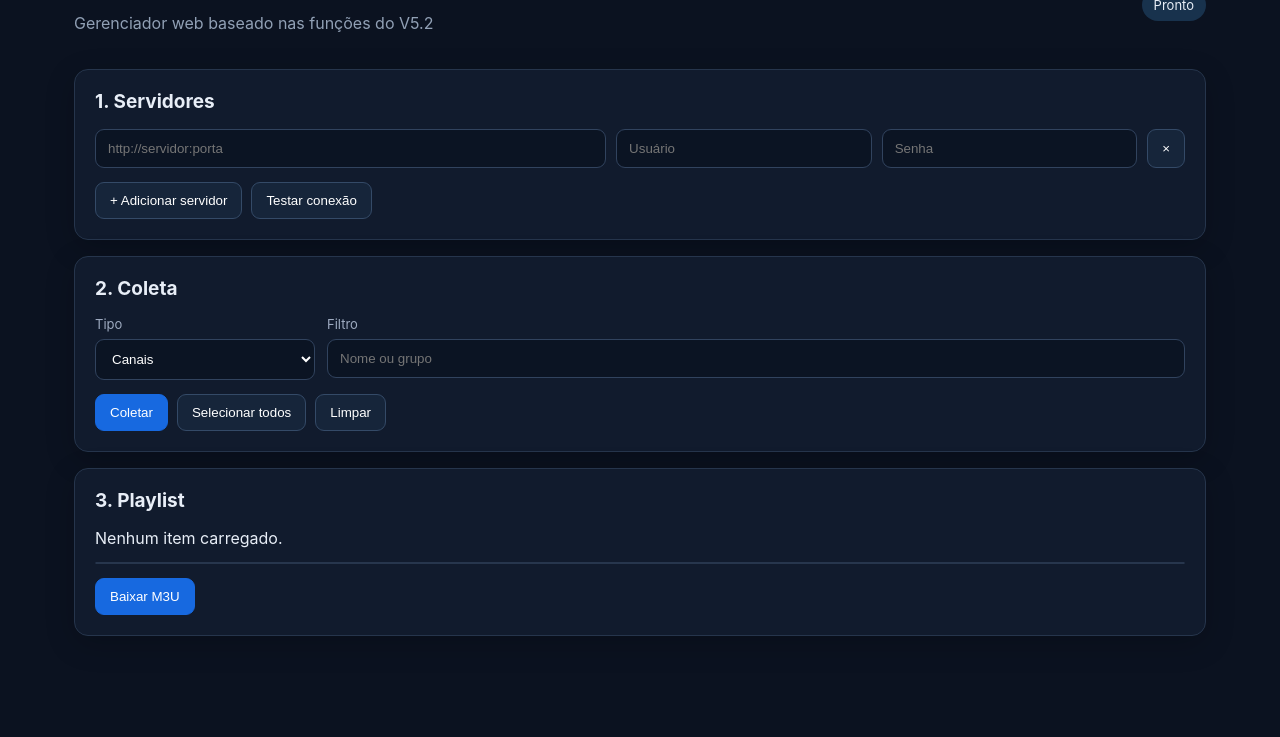
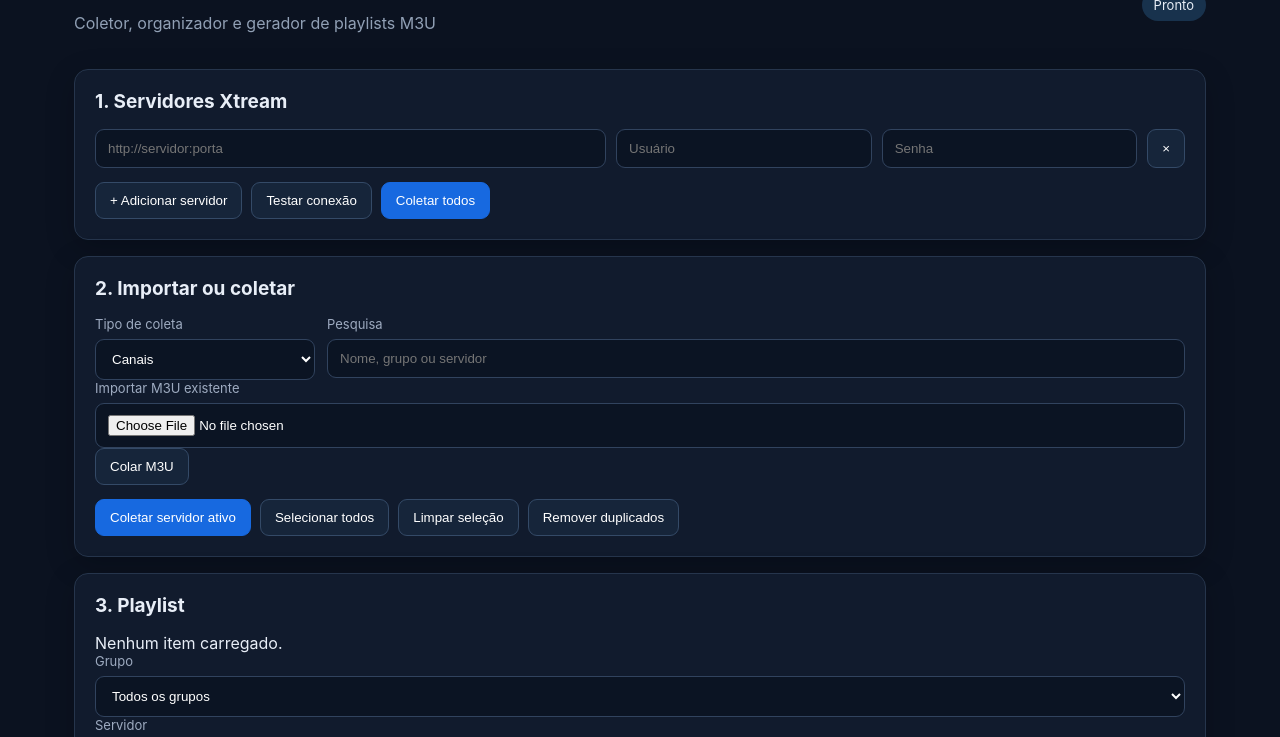
Before and after one commit to jpfm010/m3u-colleto, a website: page public/index.html in a window 1280 px wide. Shown: the part 63-800 px from the top of the page. Drawn offline with Linux system fonts and the light colour scheme.

Commit message:
feat: amplia painel com importacao e exportacao

```diff
--- a/public/index.html
+++ b/public/index.html
@@ -1,7 +1,25 @@
 <!doctype html>
-<html lang="pt-BR"><head><meta charset="utf-8"><meta name="viewport" content="width=device-width,initial-scale=1"><title>M3U Collector Web</title><link rel="stylesheet" href="/styles.css"></head>
-<body><div class="shell"><header><div><h1>M3U Collector</h1><p>Gerenciador web baseado nas funções do V5.2</p></div><span id="status" class="pill">Pronto</span></header>
-<section class="card"><h2>1. Servidores</h2><div id="servers"></div><div class="actions"><button id="addServer">+ Adicionar servidor</button><button id="test">Testar conexão</button></div></section>
-<section class="card"><h2>2. Coleta</h2><div class="grid"><label>Tipo<select id="type"><option value="live">Canais</option><option value="vod">Filmes</option><option value="series">Séries</option></select></label><label>Filtro<input id="filter" placeholder="Nome ou grupo"></label></div><div class="actions"><button id="collect" class="primary">Coletar</button><button id="selectAll">Selecionar todos</button><button id="clear">Limpar</button></div></section>
-<section class="card"><h2>3. Playlist</h2><div id="stats">Nenhum item carregado.</div><div id="list" class="list"></div><div class="actions"><button id="download" class="primary">Baixar M3U</button></div></section>
+<html lang="pt-BR">
+<head><meta charset="utf-8"><meta name="viewport" content="width=device-width,initial-scale=1">
+<title>M3U Collector Web</title><link rel="stylesheet" href="/styles.css">
+</head>
+<body><div class="shell">
+<header><div><h1>M3U Collector</h1><p>Coletor, organizador e gerador de playlists M3U</p></div><span id="status" class="pill">Pronto</span></header>
+
+<section class="card"><h2>1. Servidores Xtream</h2><div id="servers"></div>
+<div class="actions"><button id="addServer">+ Adicionar servidor</button><button id="test">Testar conexão</button><button id="collectAll" class="primary">Coletar todos</button></div>
+</section>
+
+<section class="card"><h2>2. Importar ou coletar</h2>
+<div class="grid"><label>Tipo de coleta<select id="type"><option value="live">Canais</option><option value="vod">Filmes</option><option value="series">Séries</option></select></label>
+<label>Pesquisa<input id="filter" placeholder="Nome, grupo ou servidor"></label></div>
+<div class="importbox"><label>Importar M3U existente<input id="m3uFile" type="file" accept=".m3u,.m3u8,.txt"></label><button id="importText">Colar M3U</button></div>
+<div class="actions"><button id="collect" class="primary">Coletar servidor ativo</button><button id="selectAll">Selecionar todos</button><button id="clear">Limpar seleção</button><button id="dedupe">Remover duplicados</button></div>
+</section>
+
+<section class="card"><h2>3. Playlist</h2><div id="stats">Nenhum item carregado.</div>
+<div class="toolbar"><label>Grupo<select id="groupFilter"><option value="">Todos os grupos</option></select></label><label>Servidor<select id="serverFilter"><option value="">Todos os servidores</option></select></label></div>
+<div id="list" class="list"></div>
+<div class="actions"><button id="download" class="primary">Baixar M3U</button><button id="downloadGroups">Baixar por grupos</button><button id="downloadServers">Baixar por servidores</button></div>
+</section>
 </div><script src="/app.js"></script></body></html>
```
